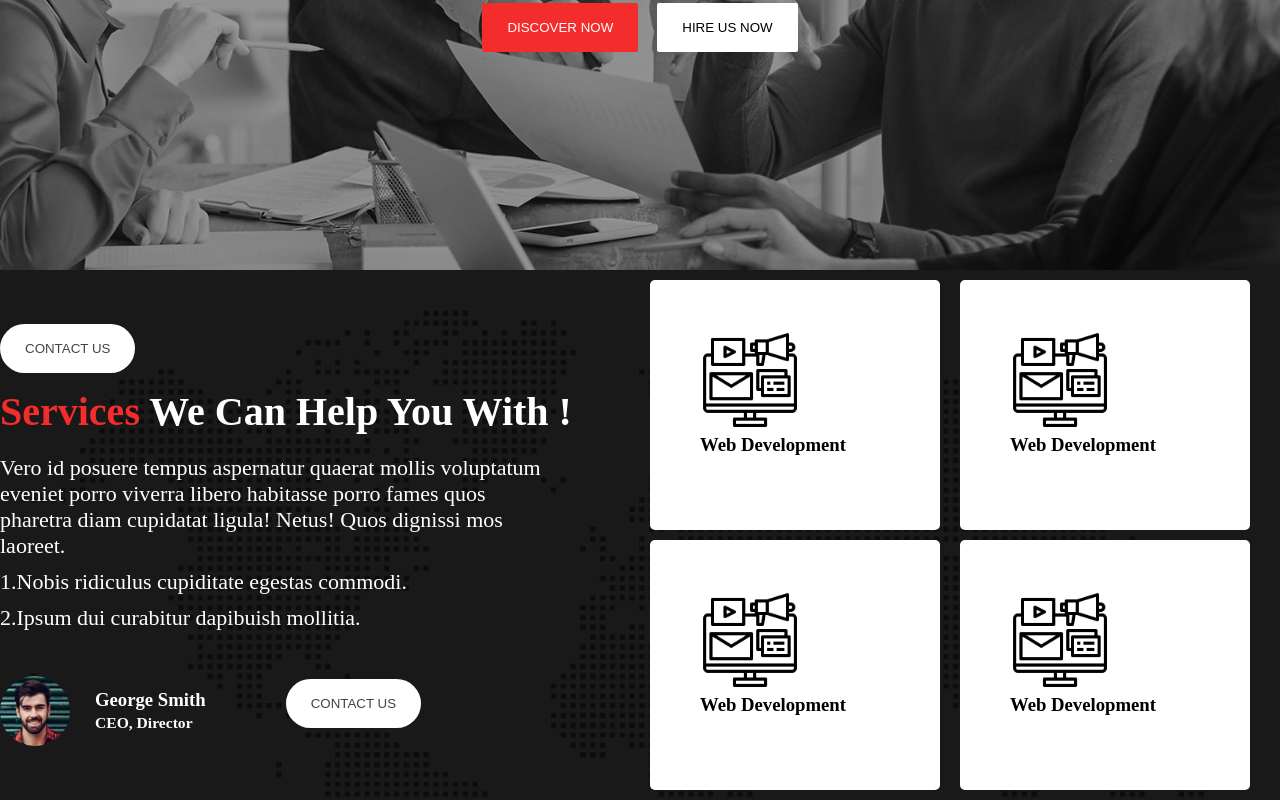
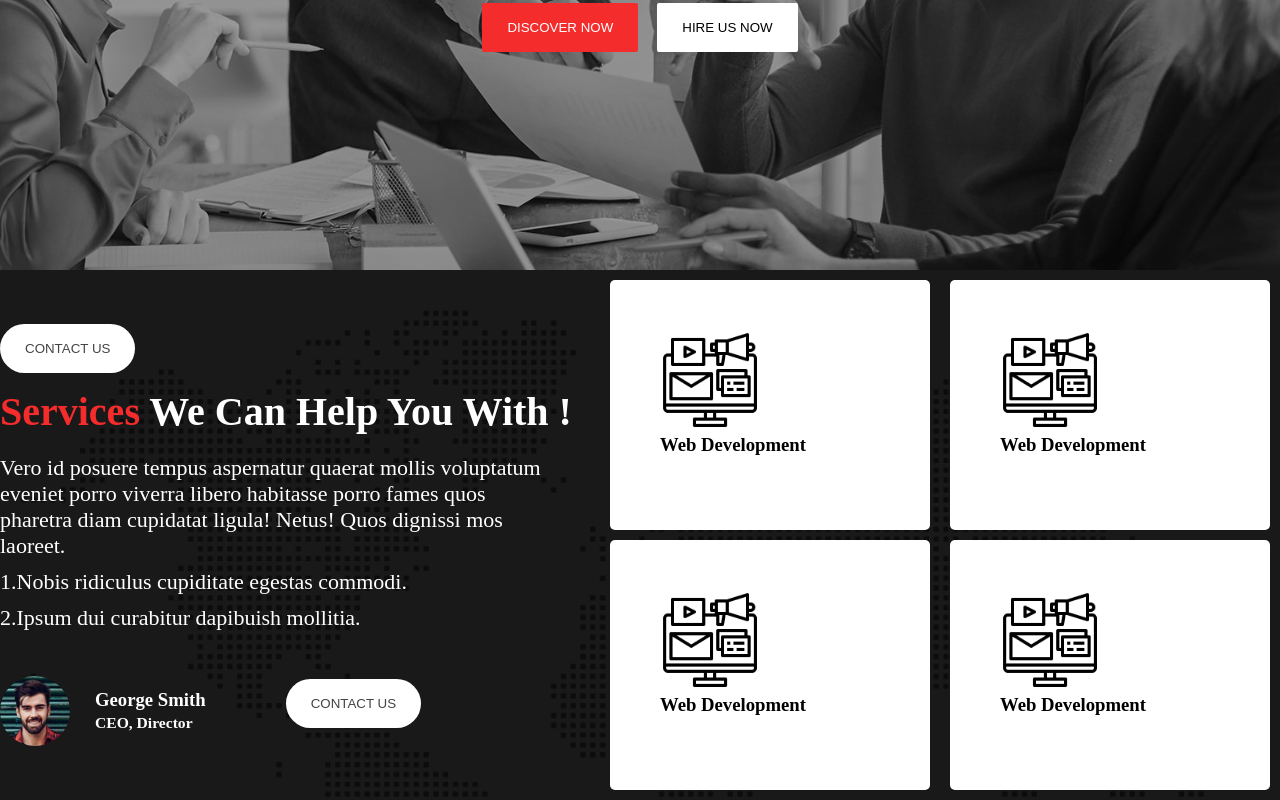
Before and after one commit to mdimranhossainwd/digital-agency, a plain HTML site: page index.html in a window 1280 px wide. Shown: the part 619-1419 px from the top of the page. Drawn offline with Linux system fonts and the light colour scheme.

Commit message:
Some Customizing

```diff
--- a/css/style.css
+++ b/css/style.css
@@ -101,13 +101,14 @@
   background-blend-mode: overlay;
   background-size: cover;
   align-items: center;
+  justify-content: center;
 }
 
 .service-box {
   background-color: #fff;
   padding: 50px;
   border-radius: 5px;
-  width: 190px;
+  width: 220px;
   height: 150px;
   margin: 10px;
 }
```
